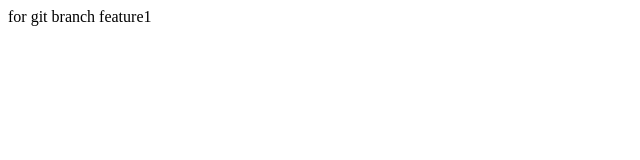
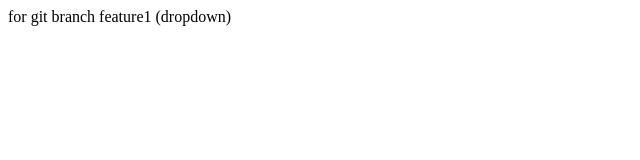
Before and after one commit to faraz9487/localrepo, a plain HTML site: page index.html in a window 1280 px wide. Shown: the whole page, without its empty margins (0-640 px from the left). Drawn offline with Linux system fonts and the light colour scheme.

Commit message:
dropdown

```diff
--- a/index.html
+++ b/index.html
@@ -1 +1 @@
-<p>for git branch feature1</p>
+<p>for git branch feature1 (dropdown)</p>
```
